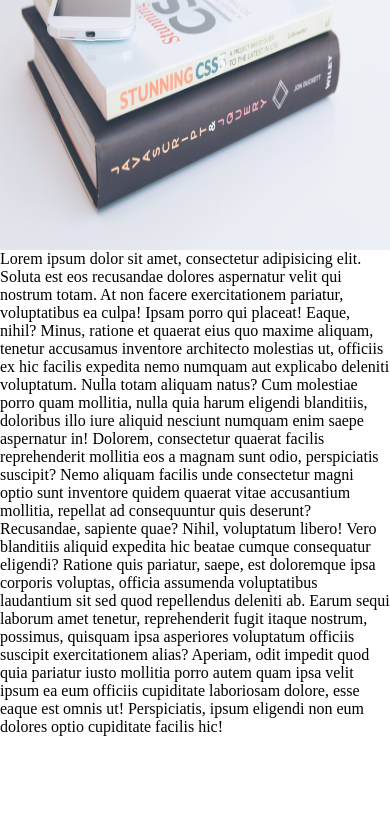
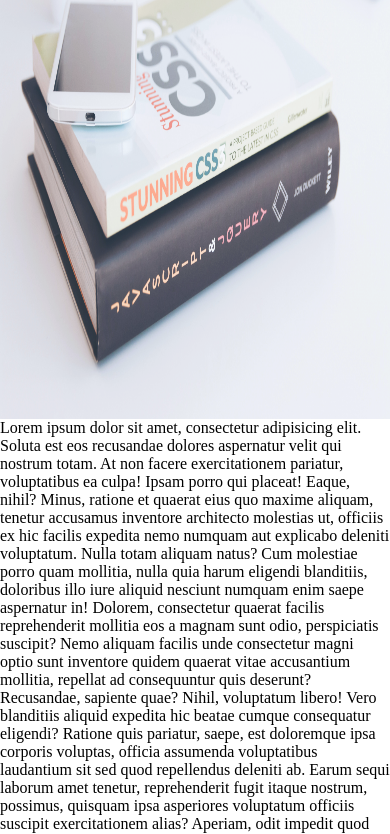
Before and after one commit to Neeraj-jain-07/landing-page, a plain HTML site: page index.html in a window 390 px wide. Shown: the part 172-1006 px from the top of the page. Before the commit the page ends 908 px from the top, so only its background shows below. Drawn offline with Linux system fonts and the light colour scheme; a web font is replaced by a local one.

Commit message:
modified height

```diff
--- a/index.html
+++ b/index.html
@@ -59,19 +59,19 @@
 
         @media (max-width:900px) {
             .first-part {
-                height: 60vh;
+                height: 80vh;
             }
             .first-part::before{
-                height: 60%;
+                height: 80%;
             }
         }
 
         @media (max-width:700px) {
             .first-part {
-                height: 50vh;
+                height: 70vh;
             }
             .first-part::before{
-                height: 50%;
+                height: 70%;
             }
 
             .first-part h1,
```
